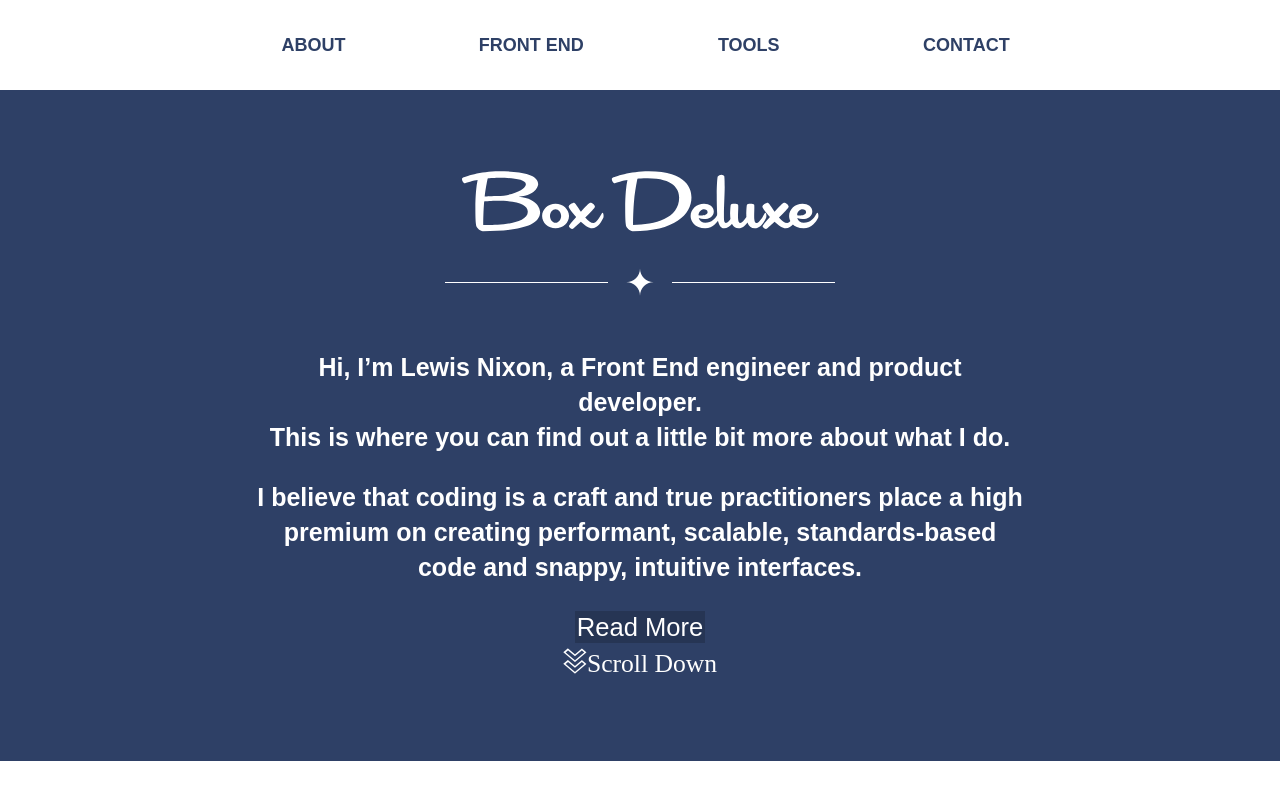
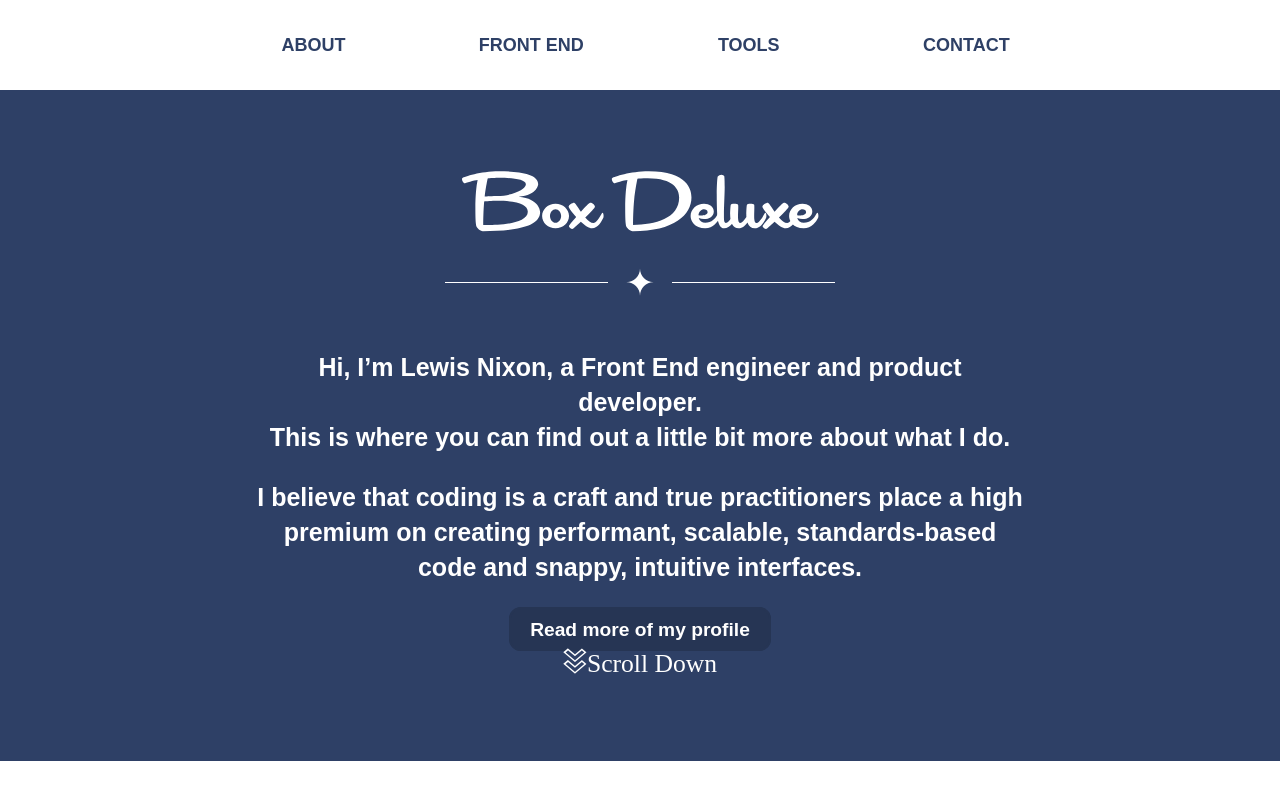
Before and after one commit to kojinkai/bd_2017, a React (Create React App) app: page /contact in a window 1280 px wide. Built offline with nearby package versions, Linux system fonts and the light colour scheme.

Commit message:
add a page-link button component

```diff
--- a/src/components/intro/intro.js
+++ b/src/components/intro/intro.js
@@ -1,4 +1,5 @@
 import React, { Component } from 'react';
+import Button from '../page-link/page-link';
 import logo from './boxdeluxe_logo.svg';
 import './intro.css';
 
@@ -21,8 +22,8 @@ class Intro extends Component {
                   I believe that coding is a craft and true practitioners place a high premium on creating performant, scalable, standards-based code and snappy, intuitive interfaces.
               </p>
             </div>
+            <Button text="Read more of my profile" />
 
-            <a className="intro__more-link" href="/about" title="learn more about Lewis Nixon">Read More</a>
         </div>
         <a className="icon-down_arrow" href="#development" data-scroll-target="#development">Scroll Down</a>
     </section>
--- a/src/components/intro/intro.scss
+++ b/src/components/intro/intro.scss
@@ -35,21 +35,4 @@
     position: relative;
     font-size: 34px;
   }
-
-  &__more-link {
-    text-decoration: none;
-    background: darken($royal, 5);
-    border: 2px solid darken($royal, 5);
-    color: $white;
-    margin-bottom: 2em;
-    &:visited {
-      color: $white;
-    }
-    &:hover,
-    &:focus {
-      text-decoration: none;
-      border: 2px solid $white;
-      background: $royal;
-    }
-  }
 }
--- /dev/null
+++ b/src/components/page-link/page-link.js
@@ -0,0 +1,12 @@
+import React, { Component } from 'react';
+import './page-link.css';
+
+class Button extends Component {
+  render() {
+    return (
+      <a className="page-link">{this.props.text}</a>
+    );
+  }
+}
+
+export default Button;
--- /dev/null
+++ b/src/components/page-link/page-link.scss
@@ -0,0 +1,25 @@
+@import 'styles/_colours';
+@import 'styles/_type';
+
+.page-link {
+
+  background: darken($royal, 5);
+  border: 2px solid darken($royal, 5);
+  border-radius: 12px;
+  color: $white;
+  font-family: $bodycopy;
+  font-size: .75rem;
+  font-weight: 700;
+  margin-bottom: 2rem;
+  padding: 0.5em 1em;
+  text-decoration: none;
+  transition: all .2s ease;
+
+  &:hover,
+  &:focus {
+    background: $royal;
+    border: 2px solid $white;
+    outline: 0;
+    text-decoration: none;
+  }
+}
```
